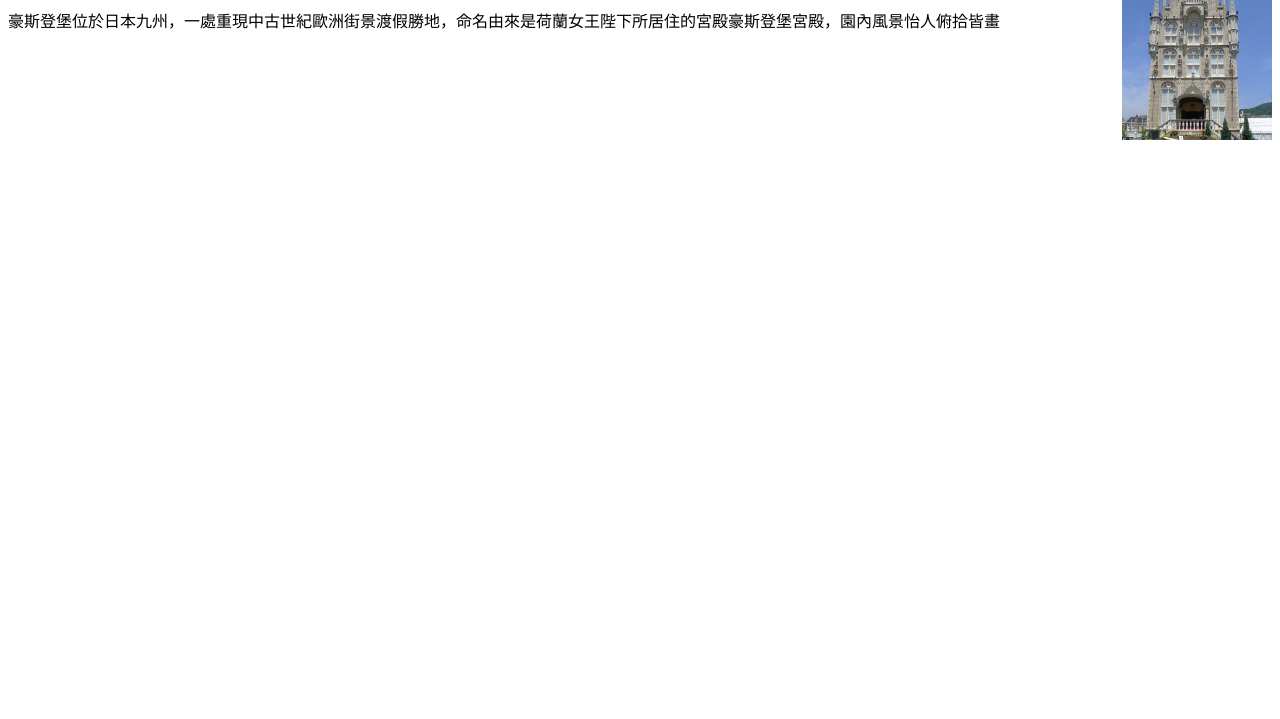
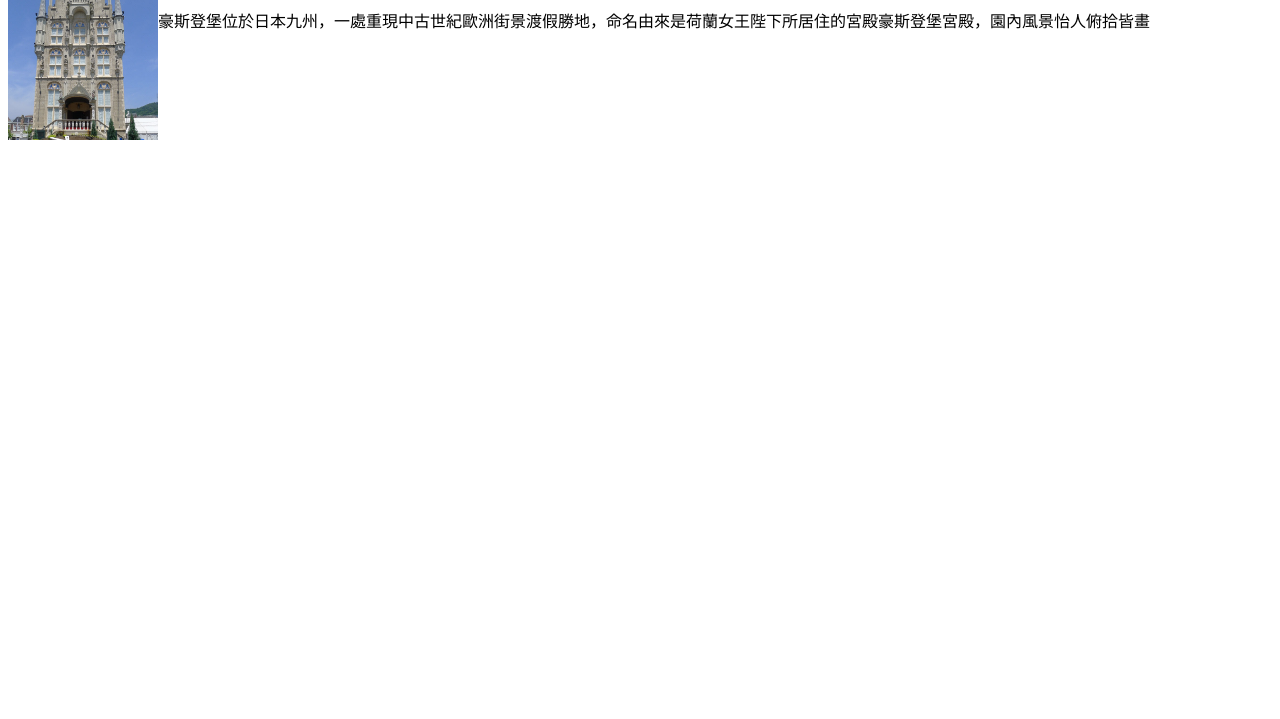
Before and after one commit to cosiiine/Web-Design, a plain HTML site: page W6HW/img.html in a window 1280 px wide. Shown: the part 81-800 px from the top of the page. Drawn offline with Linux system fonts and the light colour scheme.

Commit message:
Update img.html

```diff
--- a/W6HW/img.html
+++ b/W6HW/img.html
@@ -6,7 +6,7 @@
         </style>
     </head>
     <body>
-        <a href="http://cosiiine.github.io"><img src="jp3.jpg" align="right"></a>
+        <a href="http://cosiiine.github.io"><img src="jp3.jpg" align="left"></a>
         <h1>豪斯登堡之旅</h1>
         <p>豪斯登堡位於日本九州，一處重現中古世紀歐洲街景渡假勝地，命名由來是荷蘭女王陛下所居住的宮殿豪斯登堡宮殿，園內風景怡人俯拾皆畫</p>
     </body>
```
